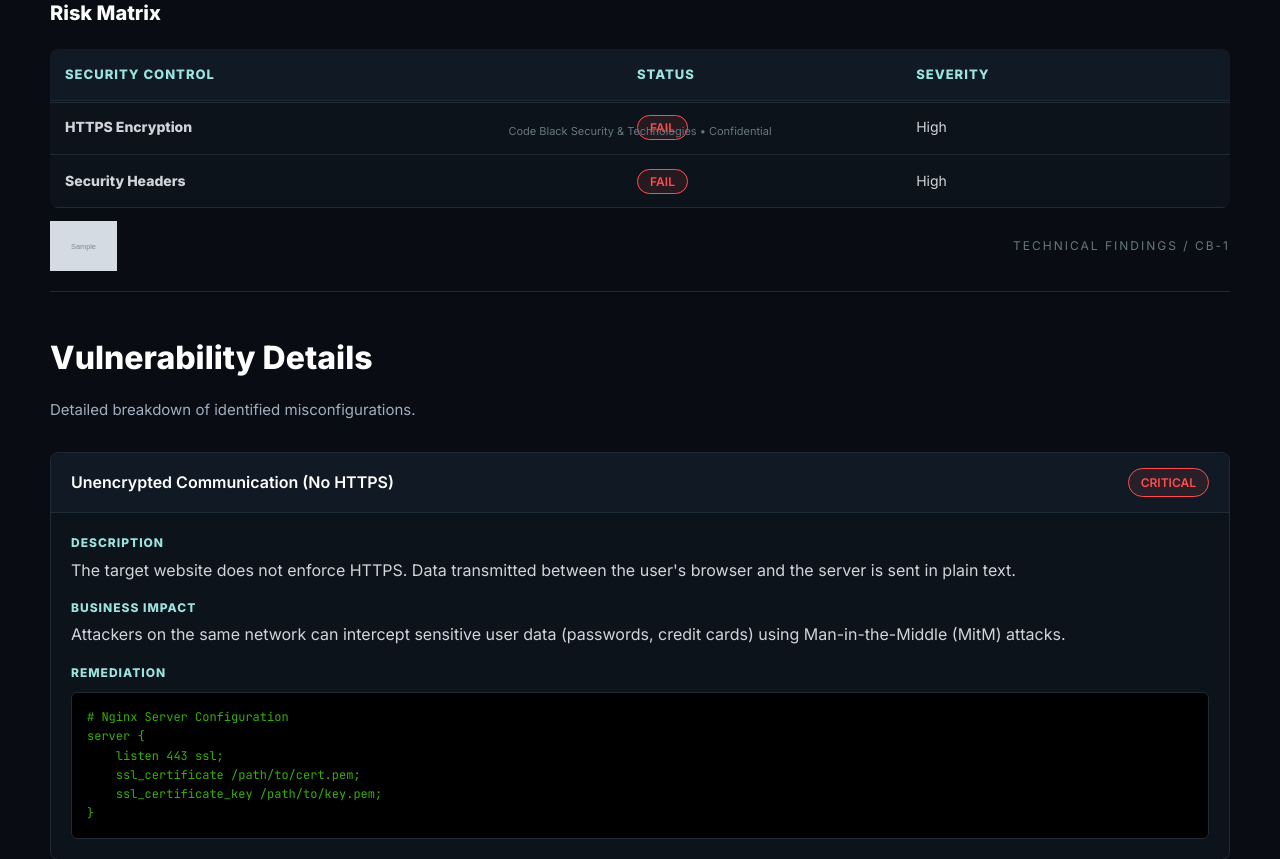
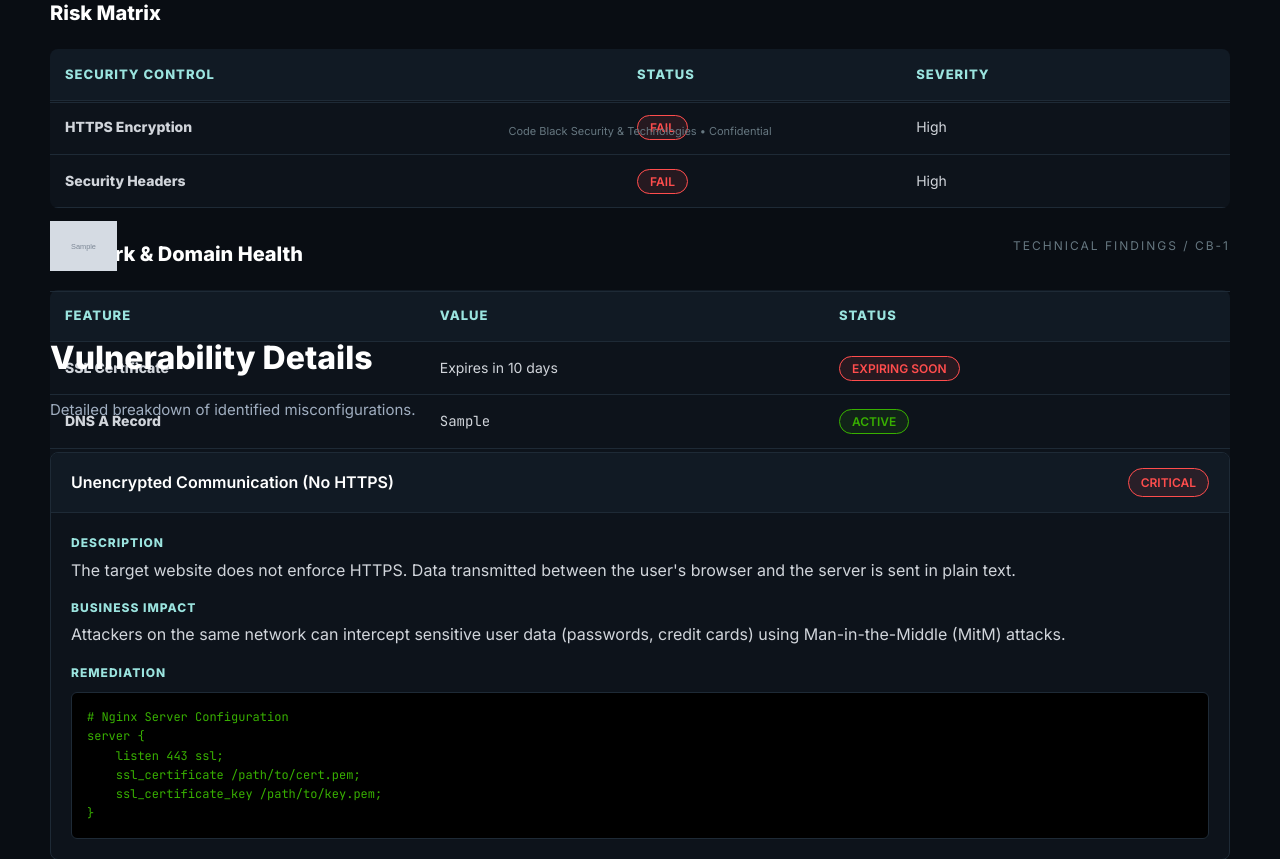
Before and after one commit to Ajaydangi1509/code-black, a FastAPI app: template app/templates/report.html in a window 1280 px wide. Shown: the part 1429-2288 px from the top of the page. Run offline with FastAPI, Linux system fonts and the light colour scheme; the template is opened without the code that fills it: most values are stand-ins (such as "Sample title", 1, 10 or a date in 2020); grey boxes marked "Sample" are stand-in pictures.

Commit message:
Final report template with SSL/DNS

```diff
--- a/app/main.py
+++ b/app/main.py
@@ -10,7 +10,6 @@ import random
 import base64
 from urllib.parse import urlparse
 
-# --- SYNC PLAYWRIGHT IMPORT ---
 from playwright.sync_api import sync_playwright
 
 from fastapi import FastAPI, Request, Response, Depends
@@ -19,12 +18,10 @@ from fastapi.staticfiles import StaticFiles
 from fastapi.templating import Jinja2Templates
 from pydantic import BaseModel, EmailStr, Field, field_validator
 
-# --- SQLALCHEMY IMPORTS ---
 import sqlalchemy as sa
 from sqlalchemy.orm import Session
 from app.database import engine, Base, get_db
 
-# --- SCANNER IMPORT ---
 from app.scanner import run_scan
 
 ROOT = Path(__file__).resolve().parent
@@ -56,7 +53,6 @@ class Application(Base):
 
 @asynccontextmanager
 async def lifespan(app: FastAPI):
-    # Tables automatically create hongi
     Base.metadata.create_all(bind=engine)
     yield
 
@@ -68,7 +64,6 @@ app = FastAPI(
 )
 app.mount("/static", StaticFiles(directory=str(ROOT / "static")), name="static")
 
-# --- RATE LIMITING ---
 RATE_BUCKETS: dict[str, list[float]] = {}
 RATE_LIMIT = 8
 RATE_WINDOW = 60
@@ -84,7 +79,6 @@ def allowed_request(request: Request) -> bool:
     RATE_BUCKETS[client_ip] = recent
     return True
 
-# --- SECURITY HEADERS ---
 @app.middleware("http")
 async def security_headers(request: Request, call_next):
     response = await call_next(request)
@@ -99,7 +93,6 @@ async def security_headers(request: Request, call_next):
     )
     return response
 
-# --- PYDANTIC MODELS ---
 class LeadPayload(BaseModel):
     name: str = Field(min_length=2, max_length=100)
     email: EmailStr
@@ -136,7 +129,6 @@ class ApplicationPayload(BaseModel):
 class ScanRequest(BaseModel):
     url: str = Field(min_length=4, max_length=250)
 
-# --- ROUTES ---
 def render_page(request: Request, page: str, title: str, description: str):
     return templates.TemplateResponse(
         request=request,
@@ -220,7 +212,6 @@ async def scan_website(payload: ScanRequest, request: Request):
     result = run_scan(url)
     return {"ok": True, "data": result}
 
-# --- HELPER FUNCTION FOR PLAYWRIGHT ---
 def generate_pdf_sync(html_content: str) -> bytes:
     with sync_playwright() as p:
         browser = p.chromium.launch()
@@ -263,8 +254,3 @@ async def download_report(url: str, https: bool, missing_headers: str, ssl_days:
     html_content = templates.get_template("report.html").render(context)
     pdf_bytes = await asyncio.to_thread(generate_pdf_sync, html_content)
     return Response(content=pdf_bytes, media_type="application/pdf", headers={"Content-Disposition": "attachment; filename=CodeBlack_Report.pdf"})
-
-if __name__ == "__main__":
-    import uvicorn
-    port = int(os.getenv("PORT", 10000))
-    uvicorn.run("app.main:app", host="0.0.0.0", port=port, reload=True)
--- a/app/scanner.py
+++ b/app/scanner.py
@@ -5,21 +5,29 @@ import datetime
 import dns.resolver
 from urllib.parse import urlparse
 
-# Real Chrome browser ki tarah behave karne ke liye
+# Real Chrome browser ki tarah behave karne ke liye (WAF bypass mein help karega)
 HEADERS = {
-    'User-Agent': 'Mozilla/5.0 (Windows NT 10.0; Win64; x64) AppleWebKit/537.36 (KHTML, like Gecko) Chrome/120.0.0.0 Safari/537.36'
+    'User-Agent': 'Mozilla/5.0 (Windows NT 10.0; Win64; x64) AppleWebKit/537.36 (KHTML, like Gecko) Chrome/120.0.0.0 Safari/537.36',
+    'Accept': 'text/html,application/xhtml+xml,application/xml;q=0.9,image/avif,image/webp,*/*;q=0.8',
+    'Accept-Language': 'en-US,en;q=0.5',
+    'Connection': 'keep-alive',
+    'Upgrade-Insecure-Requests': '1'
 }
 
 def check_https(url):
     try:
-        response = requests.get(url, timeout=5, allow_redirects=True, headers=HEADERS)
+        response = requests.get(url, timeout=10, allow_redirects=True, headers=HEADERS)
         is_https = response.url.startswith("https")
         return is_https, response
+    except requests.exceptions.Timeout:
+        return False, "TIMEOUT"
+    except requests.exceptions.ConnectionError:
+        return False, "CONNECTION_BLOCKED"
     except requests.exceptions.RequestException:
-        return False, None
+        return False, "ERROR"
 
 def check_headers(response):
-    if not response:
+    if not response or isinstance(response, str):
         return []
 
     headers_to_check = [
@@ -50,17 +58,14 @@ def check_ports(url):
     return open_ports
 
 def check_ssl_expiry(hostname):
-    """Check SSL Certificate Expiry Date"""
     if not hostname:
         return "Unknown", 0
-
     try:
         context = ssl.create_default_context()
         with socket.create_connection((hostname, 443), timeout=3) as sock:
             with context.wrap_socket(sock, server_hostname=hostname) as ssock:
                 cert = ssock.getpeercert()
                 expiry_date_str = cert['notAfter']
-                # Format: 'Nov 16 12:00:00 2026 GMT'
                 expiry_date = datetime.datetime.strptime(expiry_date_str, '%b %d %H:%M:%S %Y %Z')
                 days_left = (expiry_date - datetime.datetime.utcnow()).days
                 return expiry_date.strftime('%Y-%m-%d'), days_left
@@ -68,25 +73,20 @@ def check_ssl_expiry(hostname):
         return "Not Found", 0
 
 def check_dns_records(hostname):
-    """Check A and MX records"""
     if not hostname:
         return "Unknown", "Unknown"
-
     a_record = "Not Found"
     mx_record = "Not Found"
-
     try:
         answers = dns.resolver.resolve(hostname, 'A')
         a_record = ", ".join([str(rdata) for rdata in answers])
     except Exception:
         pass
-
     try:
         answers = dns.resolver.resolve(hostname, 'MX')
         mx_record = ", ".join([str(rdata.exchange) for rdata in answers])
     except Exception:
         pass
-
     return a_record, mx_record
 
 def run_scan(url):
@@ -103,27 +103,26 @@ def run_scan(url):
     }
 
     try:
-        # 1. HTTPS & Headers
         is_https, response = check_https(url)
-        if not response:
-            result["error"] = "Website down or invalid URL."
+
+        if isinstance(response, str):
+            if response == "TIMEOUT":
+                result["error"] = "Request timed out. The website might be blocking our scanner."
+            elif response == "CONNECTION_BLOCKED":
+                result["error"] = "Connection blocked by the website's security (WAF)."
+            else:
+                result["error"] = "Unable to connect to the website."
             return result
 
         result["https"] = is_https
         result["missing_headers"] = check_headers(response)
-
-        # 2. Ports
         result["open_ports"] = check_ports(url)
 
-        # 3. SSL & DNS (Sirf tab check karo jab hostname valid ho)
         if hostname:
             result["ssl_expiry_date"], result["ssl_days_left"] = check_ssl_expiry(hostname)
             result["dns_a"], result["dns_mx"] = check_dns_records(hostname)
 
     except Exception as e:
-        result["error"] = str(e)
+        result["error"] = f"Internal Error: {str(e)}"
 
     return result
-
-if __name__ == "__main__":
-    print(run_scan("https://google.com"))
--- a/app/templates/report.html
+++ b/app/templates/report.html
@@ -58,7 +58,7 @@
         .pill-pass { background: rgba(56, 176, 0, 0.1); color: #38B000; border: 1px solid #38B000; padding: 4px 12px; border-radius: 20px; font-size: 12px; font-weight: 600; }
 
         /* --- DETAILED FINDINGS --- */
-        .finding-card { background: #0d131b; border: 1px solid #1e2a36; border-radius: 8px; margin-bottom: 25px; overflow: hidden; }
+        .finding-card { background: #0d131b; border: 1px solid #1e2a36; border-radius: 8px; margin-bottom: 25px; overflow: hidden; page-break-inside: avoid; }
         .finding-header { background: #111a24; padding: 15px 20px; display: flex; justify-content: space-between; align-items: center; border-bottom: 1px solid #1e2a36; }
         .finding-title { font-size: 16px; font-weight: 600; color: #ffffff; margin: 0; }
         .finding-body { padding: 20px; }
@@ -153,6 +153,32 @@
                 <td>{{ 'High' if missing_headers else 'Low' }}</td>
             </tr>
         </table>
+
+        <!-- YAHAN NAYI TABLE ADD KI HAI -->
+        <h3 style="font-size: 20px; margin-top: 30px; margin-bottom: 15px;">Network & Domain Health</h3>
+        <table class="risk-table">
+            <tr>
+                <th>Feature</th>
+                <th>Value</th>
+                <th>Status</th>
+            </tr>
+            <tr>
+                <td><strong>SSL Certificate</strong></td>
+                <td>Expires in {{ ssl_days }} days</td>
+                <td><span class="{{ 'pill-pass' if ssl_days > 30 else 'pill-high' }}">{{ 'HEALTHY' if ssl_days > 30 else 'EXPIRING SOON' }}</span></td>
+            </tr>
+            <tr>
+                <td><strong>DNS A Record</strong></td>
+                <td class="mono">{{ dns_a }}</td>
+                <td><span class="pill-pass">ACTIVE</span></td>
+            </tr>
+            <tr>
+                <td><strong>DNS MX Record</strong></td>
+                <td class="mono">{{ dns_mx }}</td>
+                <td><span class="{{ 'pill-pass' if dns_mx != 'Not Found' and dns_mx != 'N/A' else 'pill-high' }}">{{ 'CONFIGURED' if dns_mx != 'Not Found' and dns_mx != 'N/A' else 'MISSING' }}</span></td>
+            </tr>
+        </table>
+
         <div class="footer">Code Black Security & Technologies • Confidential</div>
     </div>
 
@@ -237,7 +263,8 @@ add_header {{ header }} "secure-value";</div>
                     <li>Detailed PDF Report</li>
                     <li>3-4 Days Delivery</li>
                 </ul>
-                <a href="https://codeblack.in/contact" class="btn">Book Essential</a>
+                <!-- APNA LIVE URL YAHAN DAALO -->
+                <a href="https://code-black-lap3.onrender.com/contact" class="btn">Book Essential</a>
             </div>
 
             <div class="price-card recommended">
@@ -251,7 +278,7 @@ add_header {{ header }} "secure-value";</div>
                     <li>1 Free Re-scan after fixes</li>
                     <li>1 Month Basic Support</li>
                 </ul>
-                <a href="https://codeblack.in/contact" class="btn btn-red">Fix My Site</a>
+                <a href="https://code-black-lap3.onrender.com/contact" class="btn btn-red">Fix My Site</a>
             </div>
         </div>
 
```
